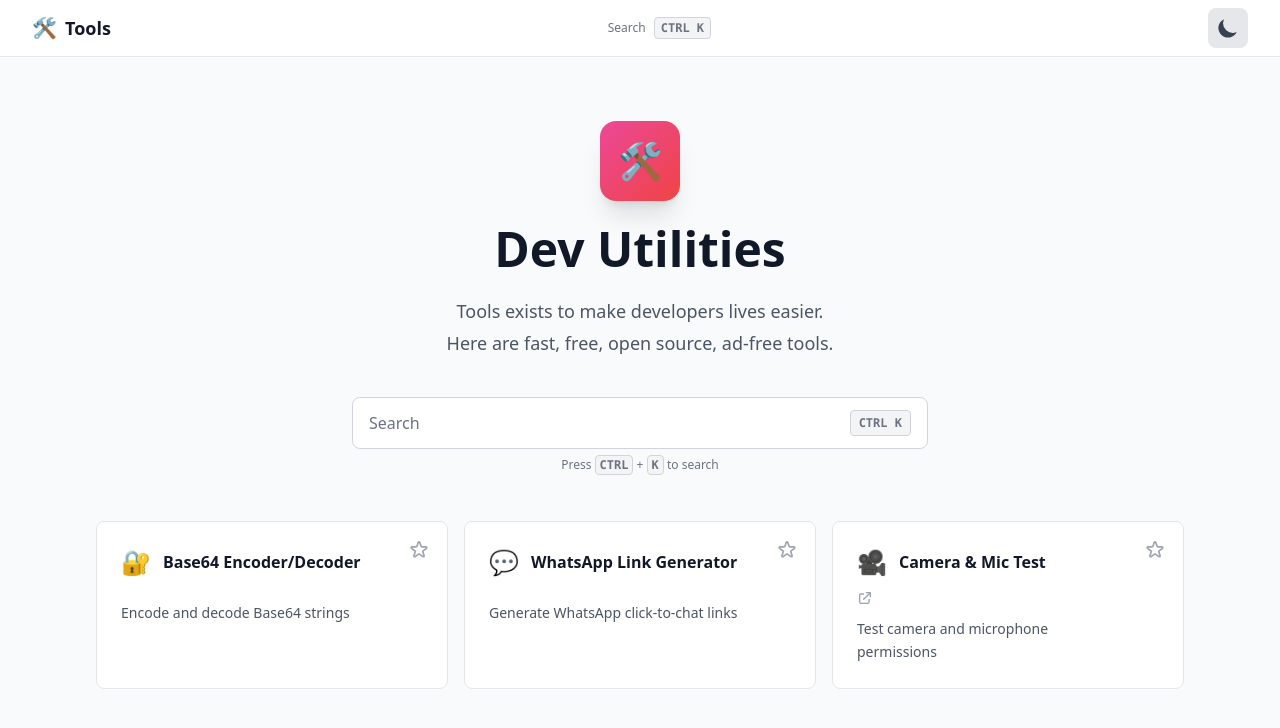
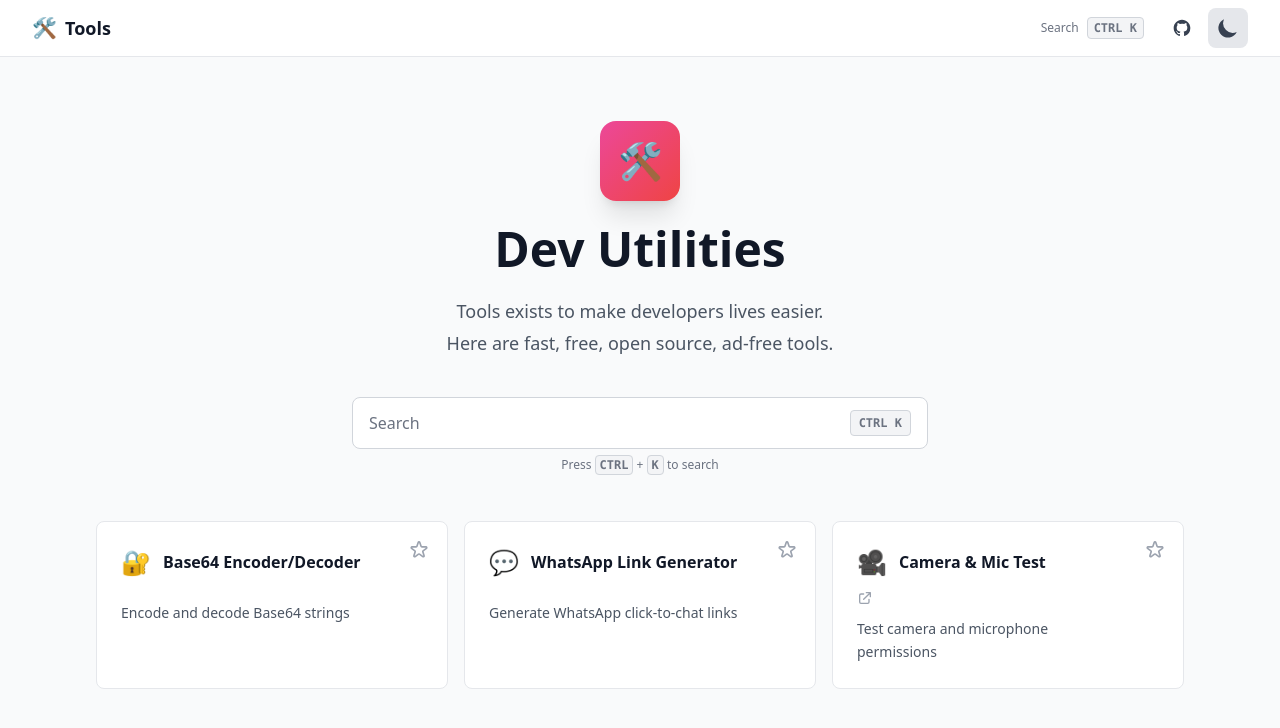
Before and after one commit to yogasw/tools, a SvelteKit app: page / in a window 1280 px wide. Shown: the top 728 px of the page. Built offline with nearby package versions, Linux system fonts and the light colour scheme.

Commit message:
Refactor header layout: add GitHub link and group right actions

```diff
--- a/src/routes/+layout.svelte
+++ b/src/routes/+layout.svelte
@@ -162,6 +162,8 @@
           </h1>
         </a>
 
+        <!-- Right Actions -->
+        <div class="flex items-center gap-2">
           <!-- Search Hint -->
           <button
             on:click={openSearchModal}
@@ -173,8 +175,23 @@
             </kbd>
           </button>
 
+          <!-- GitHub Link -->
+          <a
+            href="https://github.com/yogasw/tools"
+            target="_blank"
+            rel="noopener noreferrer"
+            class="p-2 rounded-lg hover:bg-gray-100 dark:hover:bg-gray-800 transition-colors"
+            aria-label="View on GitHub"
+            title="View on GitHub"
+          >
+            <svg class="w-5 h-5 text-gray-700 dark:text-gray-300" fill="currentColor" viewBox="0 0 24 24">
+              <path fill-rule="evenodd" d="M12 2C6.477 2 2 6.484 2 12.017c0 4.425 2.865 8.18 6.839 9.504.5.092.682-.217.682-.483 0-.237-.008-.868-.013-1.703-2.782.605-3.369-1.343-3.369-1.343-.454-1.158-1.11-1.466-1.11-1.466-.908-.62.069-.608.069-.608 1.003.07 1.531 1.032 1.531 1.032.892 1.53 2.341 1.088 2.91.832.092-.647.35-1.088.636-1.338-2.22-.253-4.555-1.113-4.555-4.951 0-1.093.39-1.988 1.029-2.688-.103-.253-.446-1.272.098-2.65 0 0 .84-.27 2.75 1.026A9.564 9.564 0 0112 6.844c.85.004 1.705.115 2.504.337 1.909-1.296 2.747-1.027 2.747-1.027.546 1.379.202 2.398.1 2.651.64.7 1.028 1.595 1.028 2.688 0 3.848-2.339 4.695-4.566 4.943.359.309.678.92.678 1.855 0 1.338-.012 2.419-.012 2.747 0 .268.18.58.688.482A10.019 10.019 0 0022 12.017C22 6.484 17.522 2 12 2z" clip-rule="evenodd" />
+            </svg>
+          </a>
+
           <!-- Theme Toggle -->
           <ThemeToggle />
+        </div>
       </div>
     </div>
   </header>
```
Lines whose indentation alone changed are shown as unchanged.
